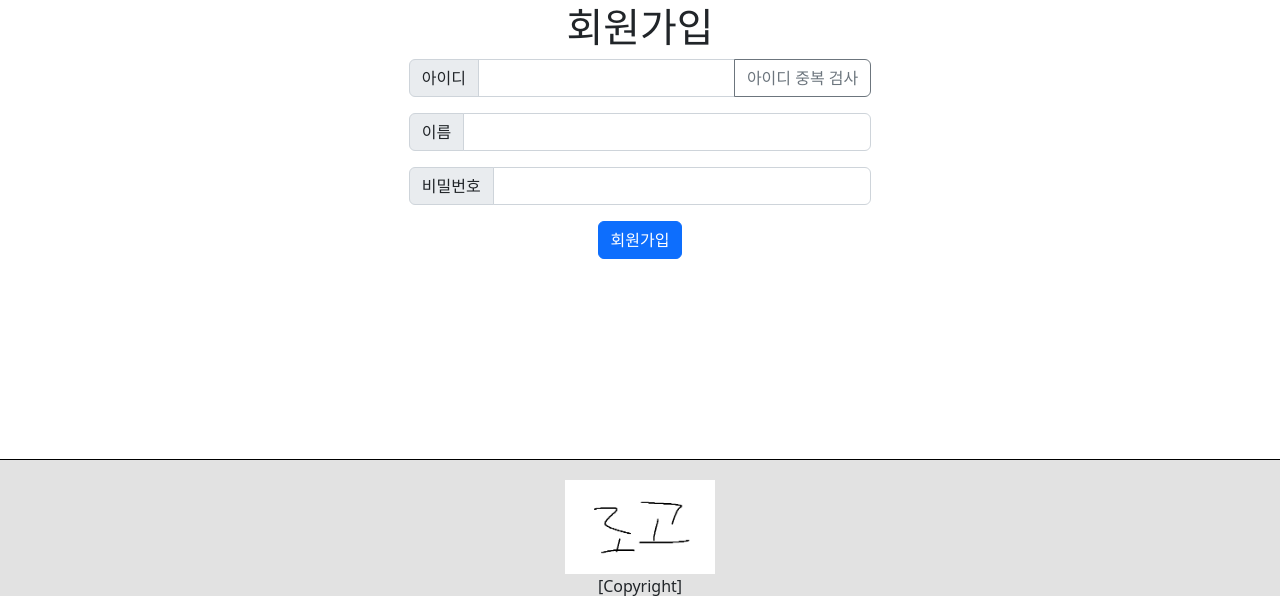
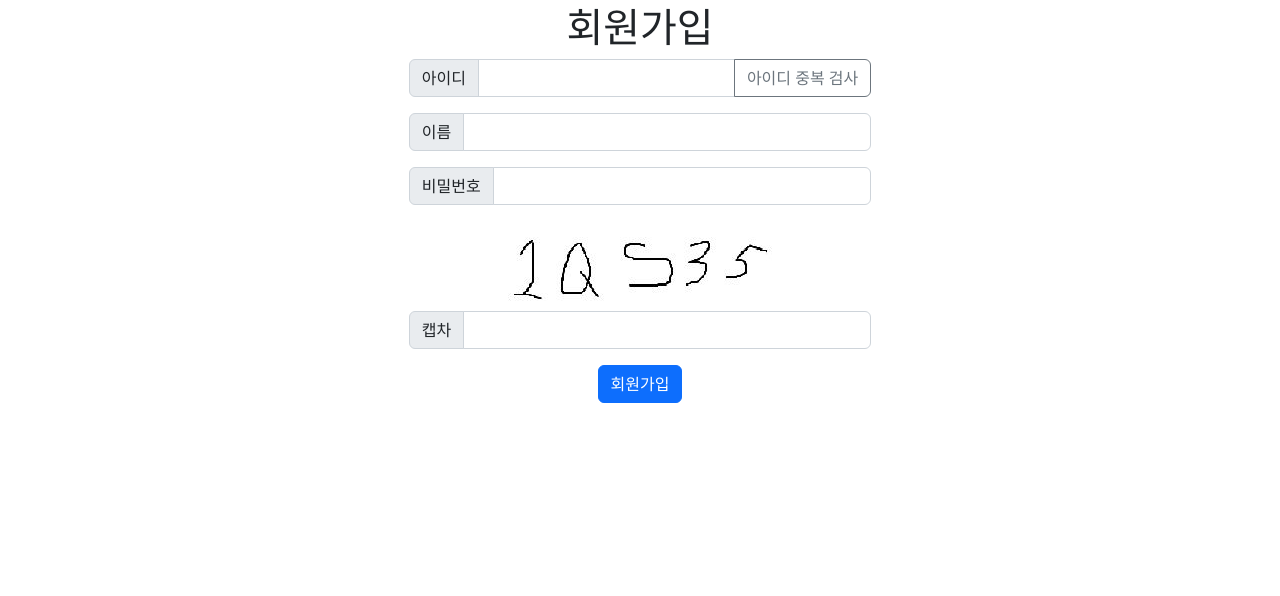
Before and after one commit to jumin20099/2024LocalSkillsBaseBall, a PHP site: page /signup in a window 1280 px wide. Shown: the part 197-793 px from the top of the page. Run offline with PHP 8.4, Linux system fonts and the light colour scheme.

Commit message:
캡차 기능 구현

```diff
--- a/pages/signup.php
+++ b/pages/signup.php
@@ -3,8 +3,9 @@ if ($_SERVER["REQUEST_METHOD"] == "POST") {
     $username = $_POST['username'];
     $name = $_POST['name'];
     $password = $_POST['password'];
+    $captcha = $_POST['captcha'];
 
-    try {
+    if($captcha == '1QS35'){
         $sql = "INSERT INTO user (username, name, password) VALUES (?, ?, ?)";
         $stmt = $pdo->prepare($sql);
         $stmt->execute([$username, $name, $password]);
@@ -12,8 +13,11 @@ if ($_SERVER["REQUEST_METHOD"] == "POST") {
         <script>
         alert('회원가입 완료');
         </script>";
-    } catch (PDOException $e) {
-        echo $e->getMessage();
+    } else{
+        echo "
+        <script>
+        alert('캡차를 다시 확인해주세요');
+        </script>";
     }
 }
 ?>
@@ -47,6 +51,11 @@ if ($_SERVER["REQUEST_METHOD"] == "POST") {
                 <span class="input-group-text" id="addon-wrapping">비밀번호</span>
                 <input type="password" class="form-control" placeholder="" aria-label="Example text with button addon" aria-describedby="button-addon1" name="password">
             </div>
+            <img src="./images/캡차.JPG" alt="">
+            <div class="input-group mb-3">
+                <span class="input-group-text" id="addon-wrapping">캡차</span>
+                <input type="text" class="form-control" placeholder="" aria-label="Example text with button addon" maxlength="5" aria-describedby="button-addon1" name="captcha">
+            </div>
             <button type="submit" class="btn btn-primary">회원가입</button>
         </form>
     </section>
```
Also changed, not shown: images/캡차.JPG (added).
